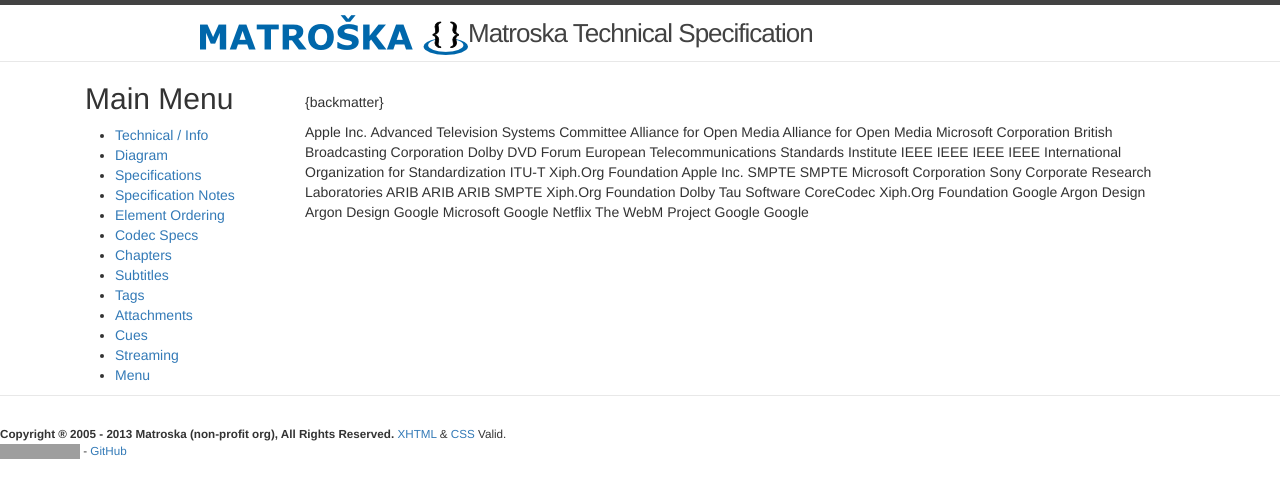
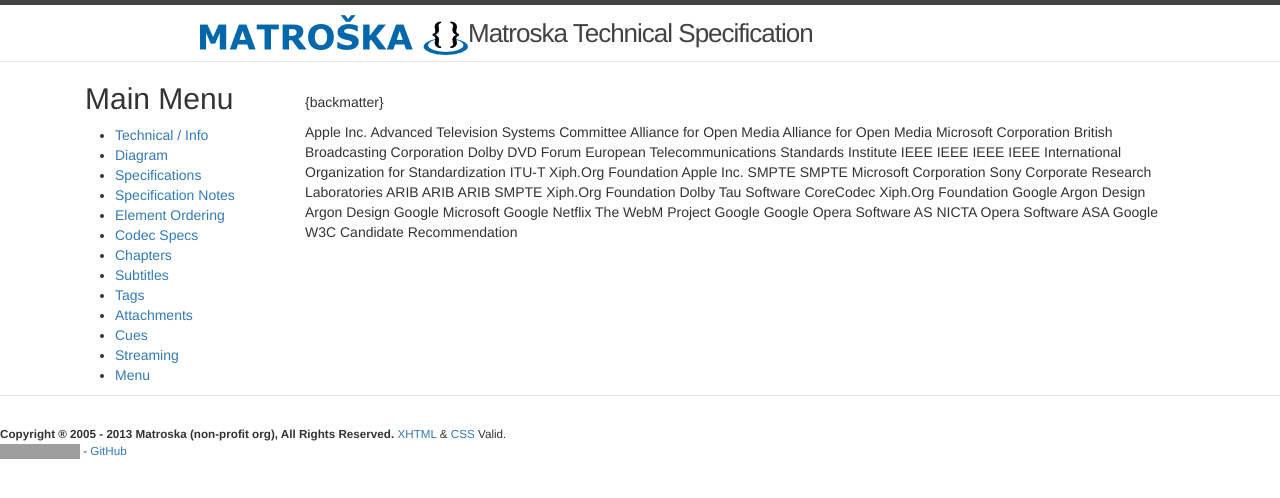
Before and after one commit to ietf-wg-cellar/matroska-specification, a Jekyll site: the page built from rfc_backmatter_codec.md, in a window 1280 px wide. Shown: the top 498 px of the page. Built offline with Jekyll 4.4.1, drawn with Linux system fonts in a browser that asks for light colours; our own code applies the rules of GitHub Pages for plain Markdown files; grey boxes are pictures that could not be loaded.

Commit message:
add WebVTT specification reference

```diff
--- a/rfc_backmatter_codec.md
+++ b/rfc_backmatter_codec.md
@@ -374,3 +374,15 @@
     <date year="2012" month="February" day="01"/>
   </front>
 </reference>
+
+<reference anchor="WebVTT" target="https://www.w3.org/TR/2019/CR-webvtt1-20190404/">
+  <front>
+    <title>WebVTT: The Web Video Text Tracks Format</title>
+    <author fullname='Simon Pieters'><organization>Opera Software AS</organization></author>
+    <author fullname='Silvia Pfeiffer' role='editor'><organization>NICTA</organization></author>
+    <author fullname='Philip Jaegenstedt'><organization>Opera Software ASA</organization></author>
+    <author fullname='Ian Hickson'><organization>Google</organization></author>
+    <date month="April" year="2019" />
+  </front>
+  <refcontent>W3C Candidate Recommendation</refcontent>
+</reference>
```
Also changed, not shown: subtitles.md (+2 -2 lines).
